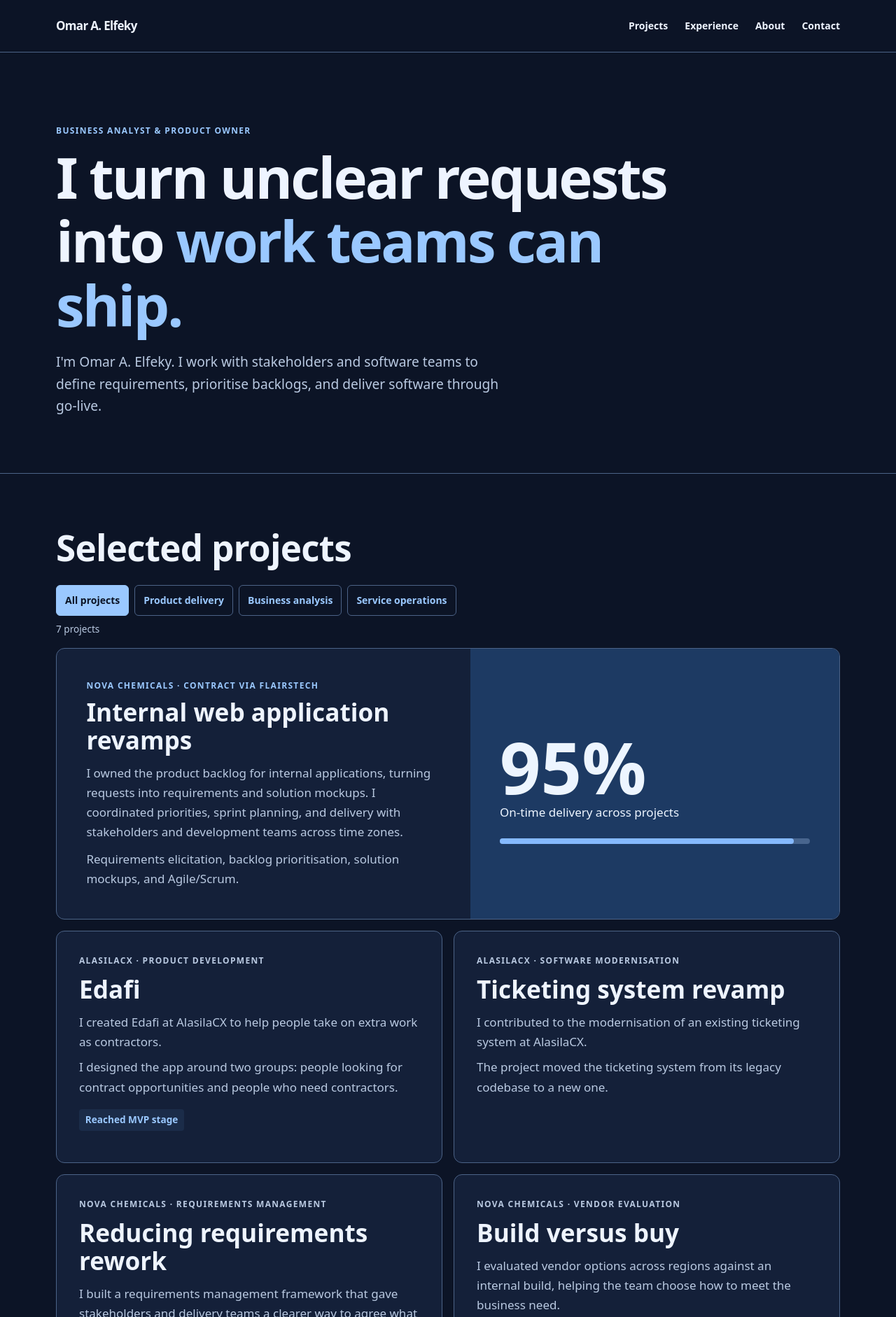
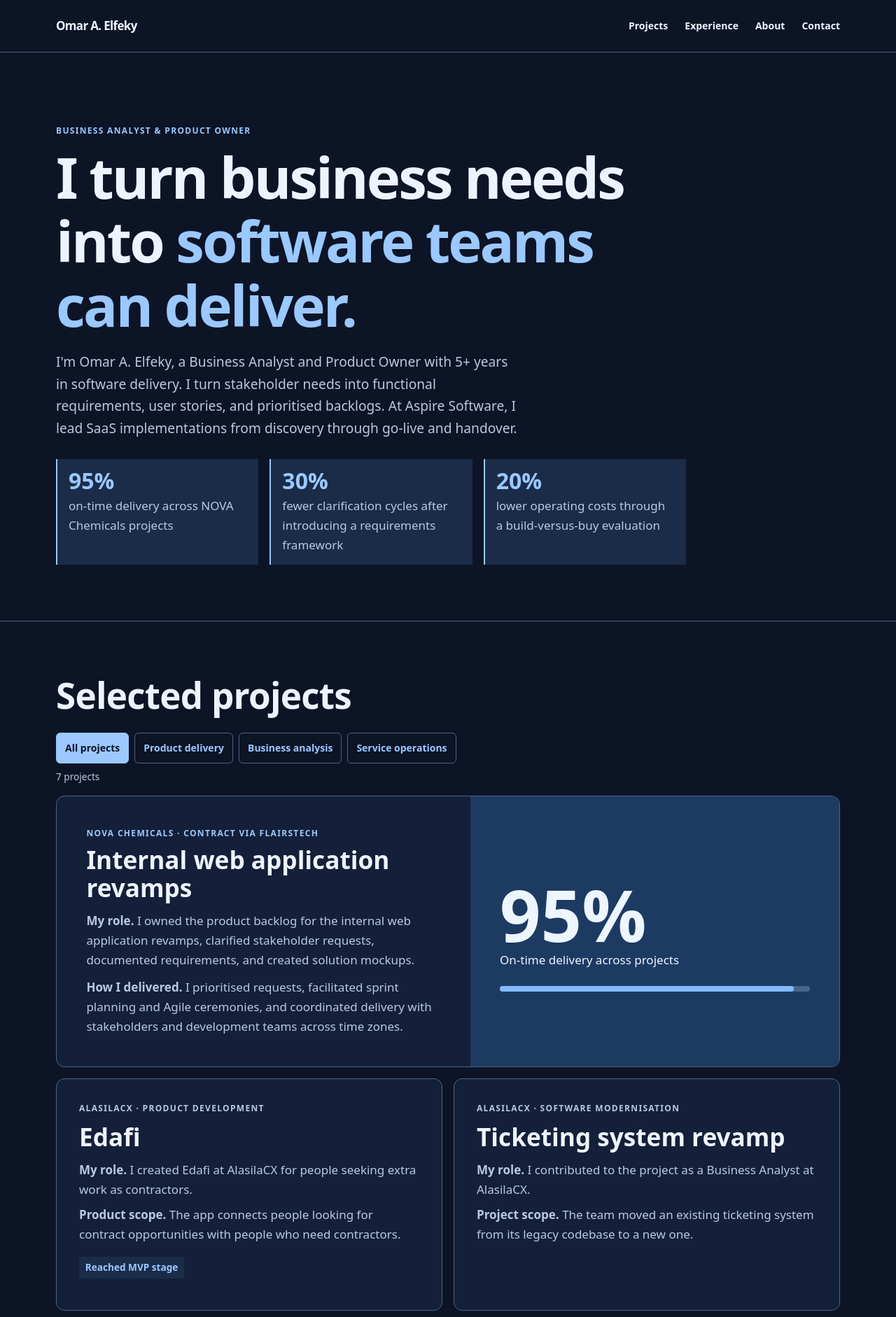
Before and after one commit to elfekyjr/elfekyjr.github.io, a plain HTML site: page index.html in a window 1280 px wide. Shown: the top 1882 px of the page at 70% size. Drawn offline with Linux system fonts and the light colour scheme; a web font is replaced by a local one.

Commit message:
Highlight project ownership and outcomes for hiring teams

```diff
--- a/index.html
+++ b/index.html
@@ -88,6 +88,12 @@
   .project-count { color: var(--muted); font-size: .85rem; margin-bottom: 1rem; }
   .project-count:empty { display: none; }
   article[id] { scroll-margin-top: 1rem; }
+  .impact { display: grid; grid-template-columns: repeat(3, minmax(0, 1fr)); gap: 1rem; max-width: 900px; margin: 1.75rem 0 0; }
+  .impact div { padding: .85rem 1rem; border-left: 2px solid var(--accent); background: var(--tint); }
+  .impact dt { color: var(--accent); font-size: 2rem; font-weight: 700; line-height: 1.15; }
+  .impact dd { margin: .2rem 0 0; color: var(--muted); }
+  .timeline p { color: var(--muted); margin-top: .25rem; }
+  @media (max-width: 550px) { .impact { grid-template-columns: 1fr; gap: .6rem; } }
 </style>
 </head>
 <body>
@@ -106,8 +112,13 @@
 <main id="main" tabindex="-1">
   <header class="hero wrap">
     <p class="label">Business Analyst &amp; Product Owner</p>
-    <h1>I turn unclear requests into <em>work teams can ship.</em></h1>
-    <p class="lede">I'm Omar A. Elfeky. I work with stakeholders and software teams to define requirements, prioritise backlogs, and deliver software through go-live.</p>
+    <h1>I turn business needs into <em>software teams can deliver.</em></h1>
+    <p class="lede">I'm Omar A. Elfeky, a Business Analyst and Product Owner with 5+ years in software delivery. I turn stakeholder needs into functional requirements, user stories, and prioritised backlogs. At Aspire Software, I lead SaaS implementations from discovery through go-live and handover.</p>
+    <dl class="impact" aria-label="Selected delivery results">
+      <div><dt>95%</dt><dd>on-time delivery across NOVA Chemicals projects</dd></div>
+      <div><dt>30%</dt><dd>fewer clarification cycles after introducing a requirements framework</dd></div>
+      <div><dt>20%</dt><dd>lower operating costs through a build-versus-buy evaluation</dd></div>
+    </dl>
   </header>
 
   <section class="section" id="projects" aria-labelledby="projects-title">
@@ -124,8 +135,8 @@
         <div class="panel">
           <p class="label">NOVA Chemicals · Contract via FlairsTech</p>
           <h3>Internal web application revamps</h3>
-          <p>I owned the product backlog for internal applications, turning requests into requirements and solution mockups. I coordinated priorities, sprint planning, and delivery with stakeholders and development teams across time zones.</p>
-          <p>Requirements elicitation, backlog prioritisation, solution mockups, and Agile/Scrum.</p>
+          <p><strong>My role.</strong> I owned the product backlog for the internal web application revamps, clarified stakeholder requests, documented requirements, and created solution mockups.</p>
+          <p><strong>How I delivered.</strong> I prioritised requests, facilitated sprint planning and Agile ceremonies, and coordinated delivery with stakeholders and development teams across time zones.</p>
         </div>
         <figure class="project-visual">
           <figcaption><strong>95%</strong> On-time delivery across projects</figcaption>
@@ -137,15 +148,15 @@
         <article class="case" data-project="product" id="edafi">
           <p class="label">AlasilaCX · Product development</p>
           <h3>Edafi</h3>
-          <p>I created Edafi at AlasilaCX to help people take on extra work as contractors.</p>
-          <p>I designed the app around two groups: people looking for contract opportunities and people who need contractors.</p>
+          <p><strong>My role.</strong> I created Edafi at AlasilaCX for people seeking extra work as contractors.</p>
+          <p><strong>Product scope.</strong> The app connects people looking for contract opportunities with people who need contractors.</p>
           <p class="result">Reached MVP stage</p>
         </article>
         <article class="case" data-project="product operations" id="ticketing-system">
           <p class="label">AlasilaCX · Software modernisation</p>
           <h3>Ticketing system revamp</h3>
-          <p>I contributed to the modernisation of an existing ticketing system at AlasilaCX.</p>
-          <p>The project moved the ticketing system from its legacy codebase to a new one.</p>
+          <p><strong>My role.</strong> I contributed to the project as a Business Analyst at AlasilaCX.</p>
+          <p><strong>Project scope.</strong> The team moved an existing ticketing system from its legacy codebase to a new one.</p>
         </article>
         <article class="case" data-project="analysis">
           <p class="label">NOVA Chemicals · Requirements management</p>
@@ -165,15 +176,15 @@
           <p class="label">Aspire Software · Customer implementation</p>
           <h3>SaaS onboarding and go-live</h3>
           <p>I translate customer requirements into configuration and workflow decisions, then coordinate onboarding, go-live, and handover to support.</p>
-          <p class="result">3 implementation specialists led</p>
-          <p>Stakeholder communication, escalations, and service levels across time zones.</p>
+          <p class="result">Lead 3 implementation specialists</p>
+          <p>I coordinate stakeholder communication, escalations, and service levels across time zones.</p>
         </article>
         <article class="case" data-project="operations">
           <p class="label">FlairsTech · Service operations</p>
           <h3>Support knowledge management</h3>
           <p>I built a knowledge management system while supervising a six-person support team and managing ticket queues, escalations, and service levels.</p>
           <p class="result">25% fewer support requests</p>
-          <p>Team ticket volume fell by 40% during my time as supervisor.</p>
+          <p>As supervisor, I also reduced ticket volume by 40% and introduced KPIs that improved team performance by 35%.</p>
         </article>
       </div>
     </div>
@@ -184,9 +195,9 @@
       <div>
         <h2 id="experience-title">Experience</h2>
         <ul class="timeline">
-          <li><strong>Customer Implementation Manager</strong><span>Aspire Software · Feb 2026–Present</span></li>
-          <li><strong>Business Analyst</strong><span>AlasilaCX · Oct 2025–Jan 2026</span></li>
-          <li><strong>Business Analyst / Product Owner</strong><span>FlairsTech · Aug 2023–Sep 2025</span><br><span>Includes the NOVA Chemicals contract · Jul 2024–Sep 2025</span></li>
+          <li><strong>Customer Implementation Manager</strong><span>Aspire Software · Feb 2026–Present</span><p>Own customer requirements, configuration decisions, and implementation from onboarding through handover.</p></li>
+          <li><strong>Business Analyst</strong><span>AlasilaCX · Oct 2025–Jan 2026</span><p>Translated stakeholder needs into functional specs, user stories, and acceptance criteria. Prioritised the Jira backlog by customer impact and business value.</p></li>
+          <li><strong>Business Analyst / Product Owner</strong><span>FlairsTech · Aug 2023–Sep 2025</span><br><span>Includes the NOVA Chemicals contract · Jul 2024–Sep 2025</span><p>Mapped workflows in BPMN, validated data with SQL, coordinated user acceptance testing, and reported delivery KPIs in Power BI.</p></li>
           <li><strong>Technical Support Supervisor</strong><span>FlairsTech · Oct 2021–Aug 2023</span></li>
           <li><strong>Technical Support Engineer</strong><span>FlairsTech · Nov 2020–Oct 2021</span></li>
         </ul>
```
